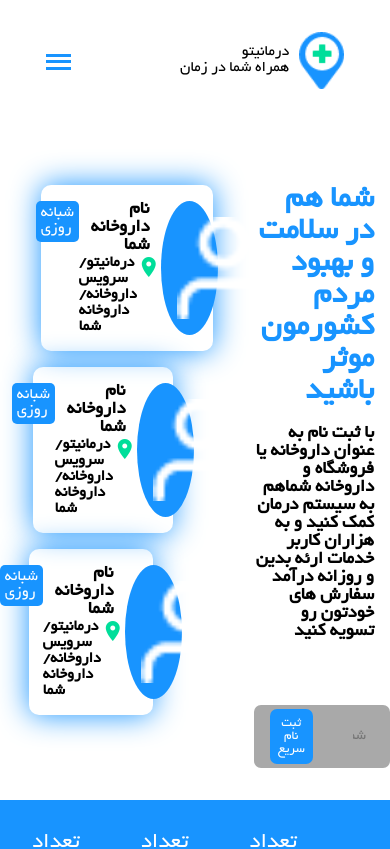
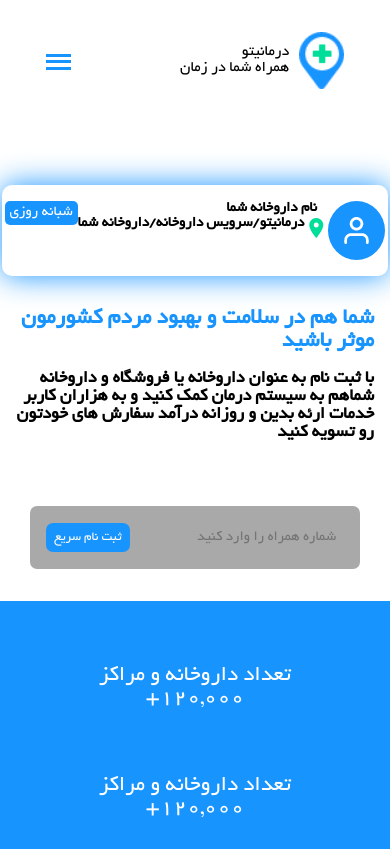
Before and after one commit to Arash-coder/Darmanito-React, a React (Create React App) app: page /Registeration in a window 390 px wide. Shown: the top 849 px of the page. Built offline with nearby package versions, Linux system fonts and the light colour scheme.

Commit message:
Finish responsive of registeration pharmacy

```diff
--- a/src/Containers/Pharmacy_Registeration/Choose_register/Choose_register.module.scss
+++ b/src/Containers/Pharmacy_Registeration/Choose_register/Choose_register.module.scss
@@ -35,3 +35,9 @@
 .box {
     margin: 3rem 0rem;
 }
+
+@media(max-width:1000px) {
+    .main {
+        width: 78%;
+    }
+}
--- a/src/Containers/Pharmacy_Registeration/Label/Label.module.scss
+++ b/src/Containers/Pharmacy_Registeration/Label/Label.module.scss
@@ -33,3 +33,126 @@
         border-radius: 5px;
     }
 }
+
+@media(max-width:1320px) {
+    .label {
+        width: 70%;
+    }
+}
+
+@media(max-width:1286px) {
+    .label {
+        width: 73%;
+    }
+}
+
+@media(max-width:1051px) {
+    .label {
+        width: 80%;
+    }
+}
+
+@media(max-width:1023px) {
+    .label {
+        width: 82%;
+    }
+}
+
+@media(max-width:1002px) {
+    .label {
+        width: 85%;
+    }
+}
+
+@media(max-width:973px) {
+    .label {
+        width: 89%;
+    }
+}
+
+@media(max-width:937px) {
+    .label {
+        width: 91%;
+    }
+}
+
+@media(max-width:922px) {
+    .label {
+        width: 60%;
+    }
+}
+
+@media(max-width:922px) {
+    .label {
+        width: 70%;
+    }
+}
+
+@media(max-width:572px) {
+    .label {
+        width: 80%;
+    }
+}
+
+@media(max-width:499px) {
+    .label {
+        width: 85%;
+    }
+}
+
+@media(max-width:473px) {
+    .label {
+        width: 89%;
+    }
+}
+
+@media(max-width:450px) {
+    .label {
+        width: 93%;
+    }
+}
+
+@media(max-width:430px) {
+    .label {
+        width: 99%;
+    }
+}
+
+@media(max-width:403px) {
+    .name_phar,
+    .adress,
+    .time {
+        font-size: 15px;
+    }
+}
+
+@media(max-width:385px) {
+    .name_phar,
+    .adress,
+    .time {
+        font-size: 12px;
+    }
+    .adress {
+        padding-top: 1rem;
+    }
+}
+
+@media(max-width:325px) {
+    .name_phar,
+    .adress,
+    .time {
+        font-size: 10px;
+    }
+}
+
+@media(max-width:286px) {
+    .time {
+        font-size: 9px;
+    }
+}
+
+@media(max-width:280px) {
+    .time {
+        font-size: 8px;
+    }
+}
--- a/src/Containers/Pharmacy_Registeration/Pharmacy_Registeration.js
+++ b/src/Containers/Pharmacy_Registeration/Pharmacy_Registeration.js
@@ -12,7 +12,7 @@
         return (
             <main className={style.main}>
                 <div className={style.grid}>
-                    <div>
+                    <div className={style.labels}>
                         <Label />
                         <Label className={style.label} />
                         <Label className={style.label2} />
--- a/src/Containers/Pharmacy_Registeration/Pharmacy_Registeration.module.scss
+++ b/src/Containers/Pharmacy_Registeration/Pharmacy_Registeration.module.scss
@@ -107,3 +107,73 @@
         grid-template-columns: 1fr 1fr;
     }
 }
+
+@media(max-width:1239px) {
+    .labels {
+        width: 113%;
+    }
+}
+
+@media(max-width:1096px) {
+    .labels {
+        width: 118%;
+    }
+}
+
+@media(max-width:1050px) {
+    .labels {
+        padding-right: 2rem;
+    }
+}
+
+@media(max-width:922px) {
+    .grid {
+        grid-template-columns: 1fr;
+    }
+    .label,
+    .label2 {
+        display: none;
+    }
+    .labels {
+        width: 100%;
+        padding: 0;
+    }
+    .title {
+        padding-top: 2rem;
+    }
+}
+
+@media(max-width:640px) {
+    .blue_section {
+        grid-template-columns: 1fr;
+    }
+    .blue_item {
+        margin: 2rem 0rem;
+    }
+}
+
+@media(max-width:596px) {
+    .register {
+        .choose_grid {
+            grid-template-columns: 1fr;
+        }
+    }
+}
+
+@media(max-width: 562px) {
+    .title {
+        font-size: 23px;
+    }
+    .desc {
+        font-size: 18px;
+    }
+}
+
+@media(max-width:352px) {
+    .title {
+        font-size: 19px;
+    }
+    .desc {
+        font-size: 15px;
+    }
+}
```
